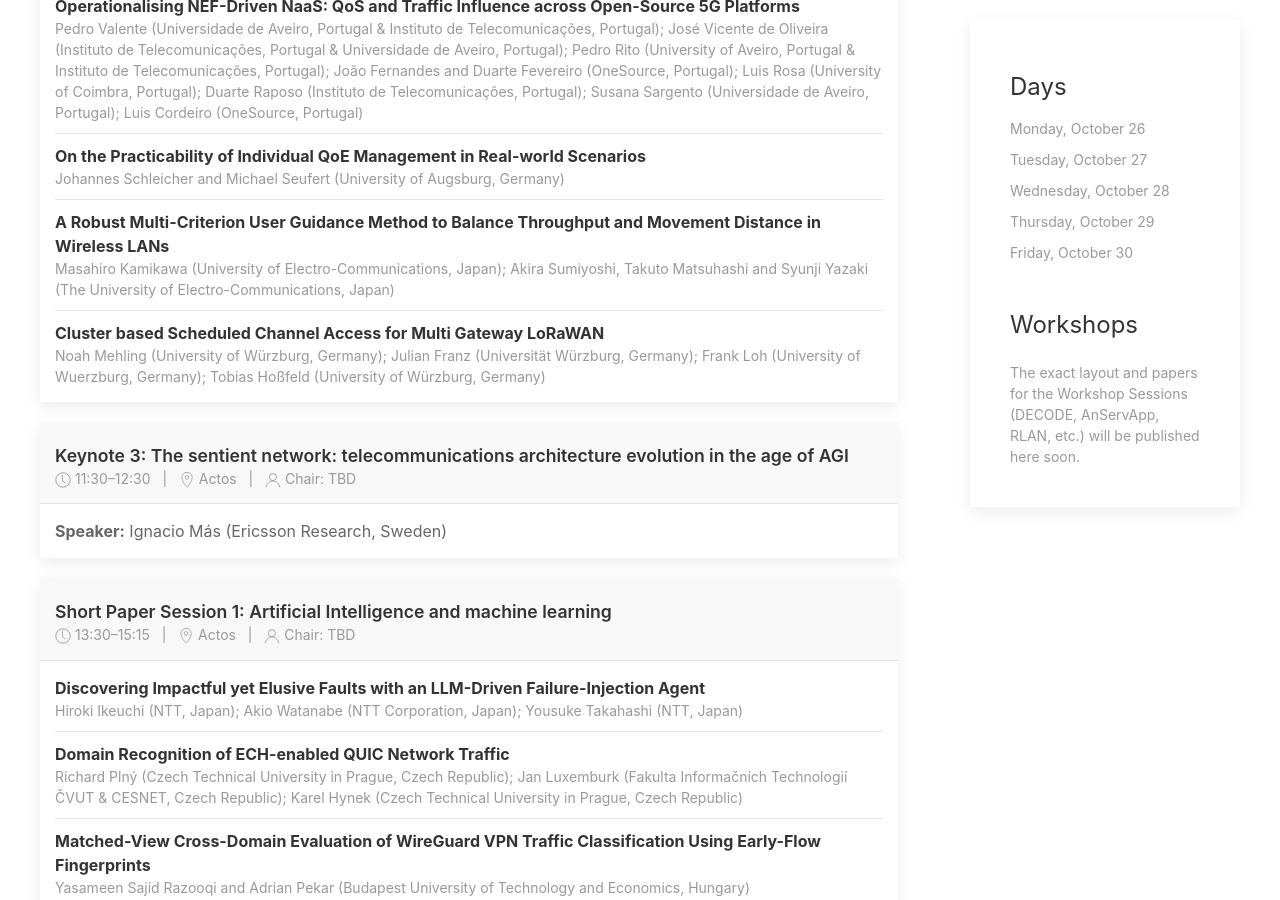
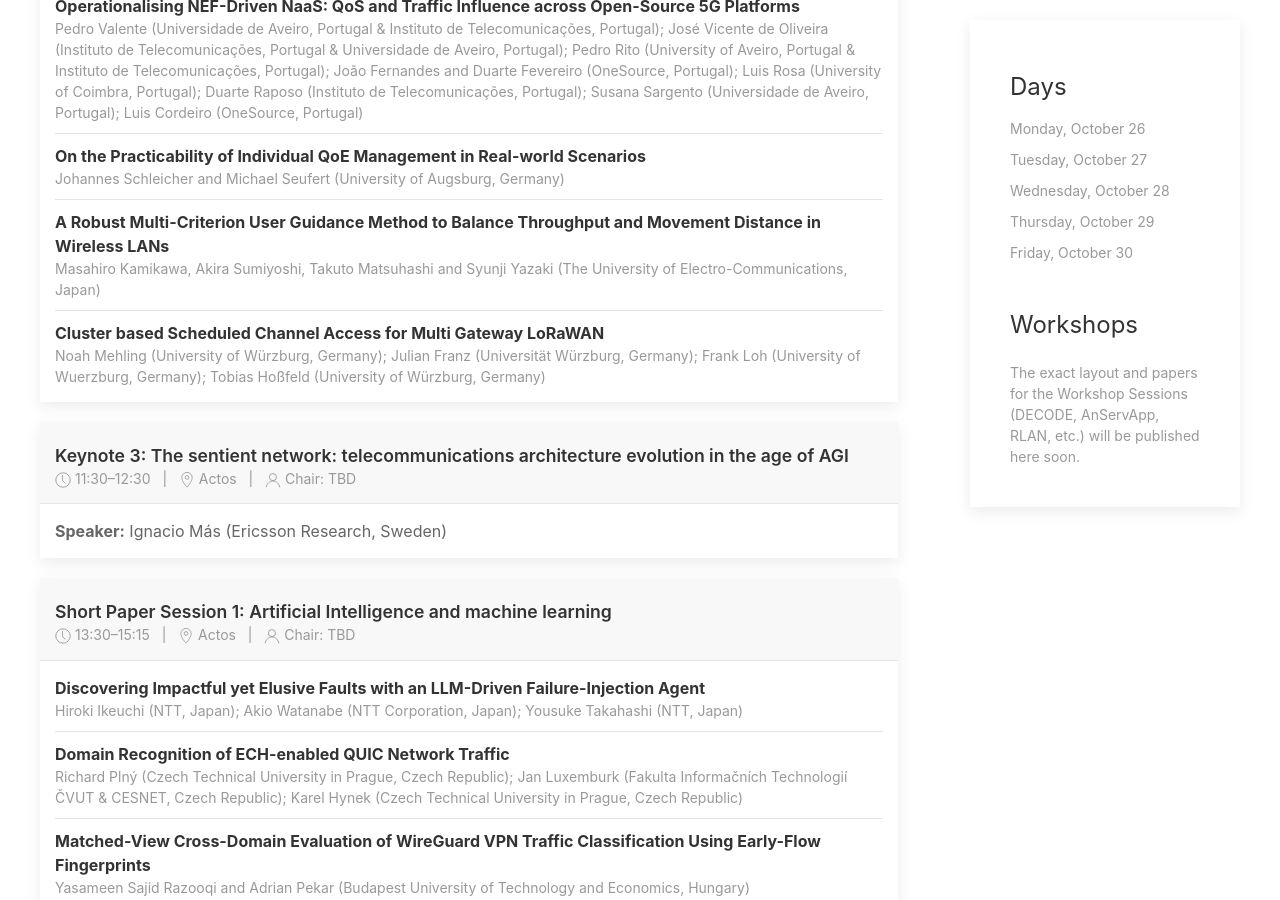
Before and after one commit to stuartclayman/cnsm-2026-website, a Jekyll site: the page built from program.html, in a window 1280 px wide and 900 px high, scrolled down 8465 px. Built offline with Jekyll 4.4.1, drawn with Linux system fonts in a browser that asks for light colours; nearby versions of some CDN libraries.

Commit message:
fix institution - Kamikawa

```diff
--- a/program.html
+++ b/program.html
@@ -463,7 +463,7 @@ title: Program
             </li>
             <li>
               <div class="uk-text-bold" style="color: #333;">A Robust Multi-Criterion User Guidance Method to Balance Throughput and Movement Distance in Wireless LANs</div>
-              <div class="uk-text-small uk-text-muted">Masahiro Kamikawa (University of Electro-Communications, Japan); Akira Sumiyoshi, Takuto Matsuhashi and Syunji Yazaki (The University of Electro-Communications, Japan)</div>
+              <div class="uk-text-small uk-text-muted">Masahiro Kamikawa, Akira Sumiyoshi, Takuto Matsuhashi and Syunji Yazaki (The University of Electro-Communications, Japan)</div>
             </li>
             <li>
               <div class="uk-text-bold" style="color: #333;">Cluster based Scheduled Channel Access for Multi Gateway LoRaWAN</div>
```
